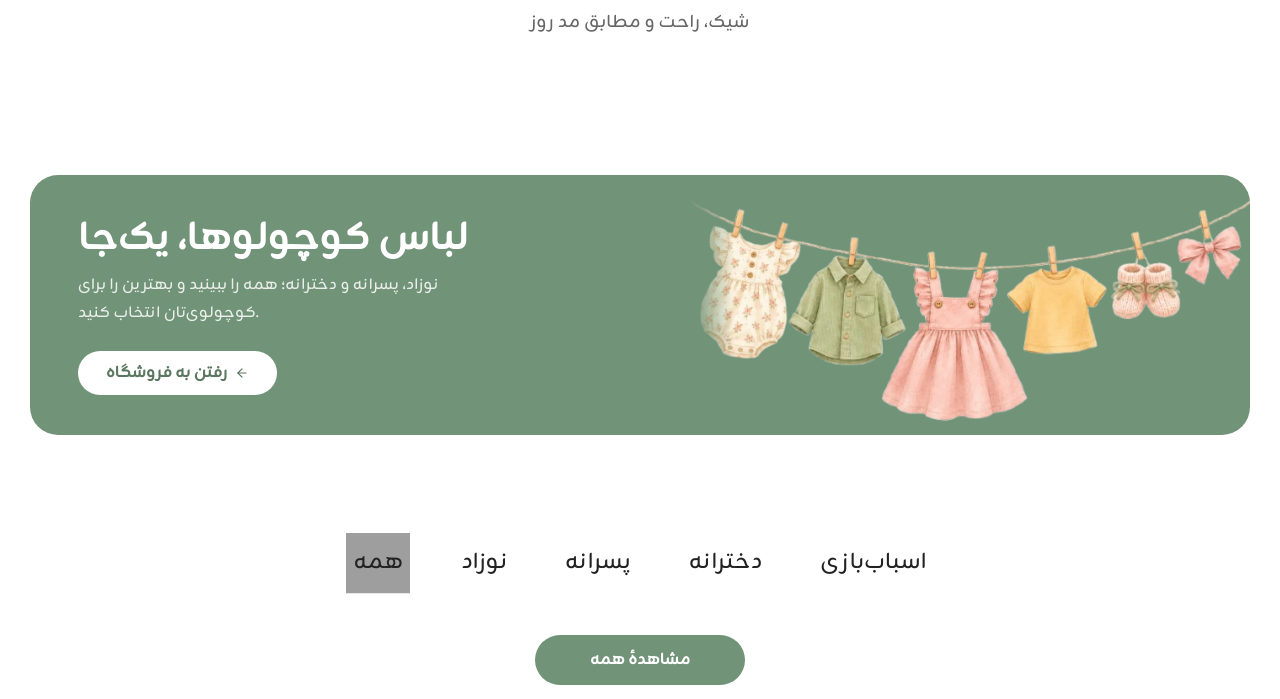
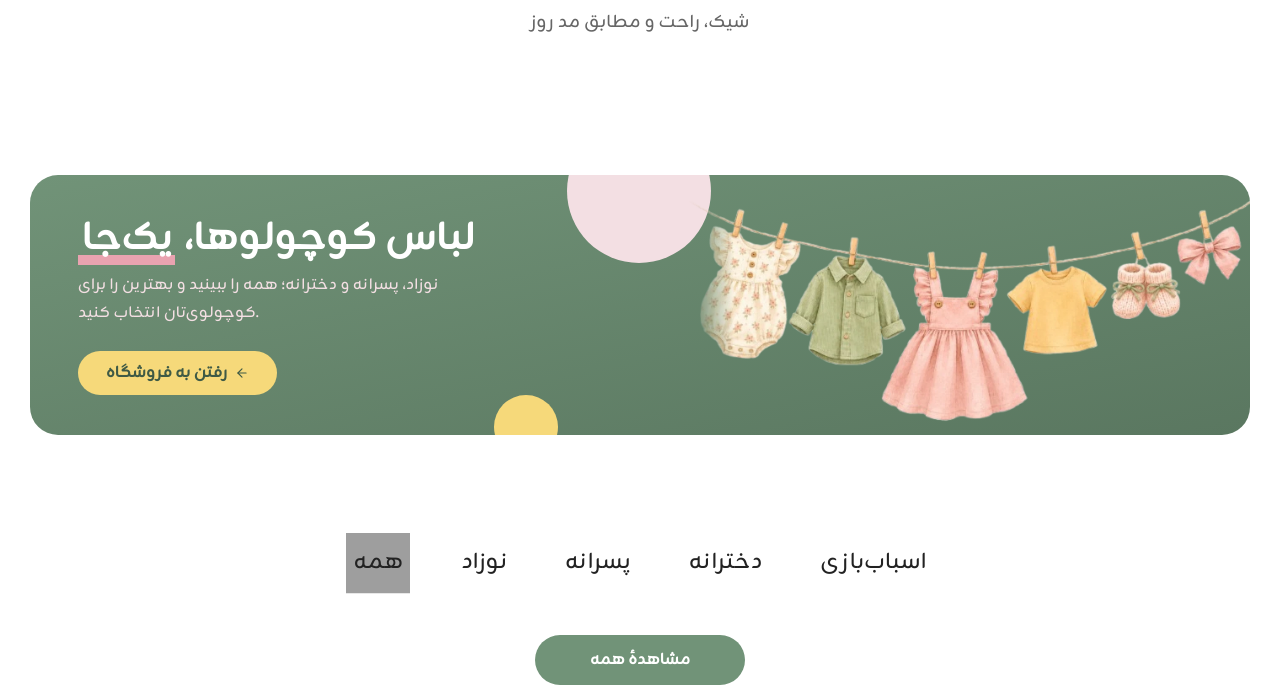
Before and after one commit to sabragarshidi/kidaraa.ir, a WordPress theme: template front-page.php in a window 1280 px wide. Shown: the part 736-1435 px from the top of the page. Run offline with PHP 8.4 and a stand-in for WordPress, Linux system fonts and the light colour scheme; the site name, menu and one post (Sample post) are stand-ins, and other content is empty; style sheets or scripts are compiled from the project's sources; grey boxes are pictures that could not be loaded.

Commit message:
CTA: gradient background, blush/butter shapes, colored highlight and button
Co-Authored-By: Claude Sonnet 5.5 <noreply@anthropic.com>

```diff
--- a/template-parts/home/cta.php
+++ b/template-parts/home/cta.php
@@ -2,11 +2,13 @@
 /** Compact closing banner: text + shop button, watercolor garland tucked in the corner. */
 ?>
 <section class="container mt-25 mb-24">
-    <div class="relative isolate overflow-hidden rounded-[28px] bg-accent text-white min-[768px]:flex min-[768px]:h-[260px] min-[768px]:items-center">
+    <div class="relative isolate overflow-hidden rounded-[28px] bg-gradient-to-br from-accent to-accent-dark text-white min-[768px]:flex min-[768px]:h-[260px] min-[768px]:items-center">
+        <span class="pointer-events-none absolute max-[767px]:hidden -top-14 start-[44%] -z-10 size-36 rounded-full bg-[#f3dfe3]" aria-hidden="true"></span>
+        <span class="pointer-events-none absolute max-[767px]:hidden -bottom-6 start-[38%] -z-10 size-16 rounded-full bg-[#f6d97a]" aria-hidden="true"></span>
         <div class="@container relative z-[1] px-7 py-9 min-[768px]:w-[56%] min-[768px]:px-12 min-[768px]:py-0">
-            <h2 class="m-0 whitespace-nowrap text-[min(34px,calc(100cqw/12.5))] leading-normal text-white">لباس کوچولوها، یک‌جا</h2>
-            <p class="mb-6 mt-1.5 max-w-[400px] text-sm leading-7 text-white/85">نوزاد، پسرانه و دخترانه؛ همه را ببینید و بهترین را برای کوچولوی‌تان انتخاب کنید.</p>
-            <a href="<?= esc_url(home_url('/shop/')) ?>" class="inline-flex items-center gap-2 rounded-btn bg-white px-7 text-sm font-bold leading-[44px] text-accent-dark transition-colors duration-200 hover:bg-[#f3dfe3]">رفتن به فروشگاه <?php kidara_icon_e('arrow-left', 'kd-dir'); ?></a>
+            <h2 class="m-0 whitespace-nowrap text-[min(34px,calc(100cqw/12.5))] leading-normal text-white">لباس کوچولوها، <span class="px-[.1em] text-white" style="background:linear-gradient(#e9a3b0,#e9a3b0) 0 90%/100% .3em no-repeat">یک‌جا</span></h2>
+            <p class="mb-6 mt-1.5 max-w-[400px] text-sm leading-7 text-[#f3dfe3]">نوزاد، پسرانه و دخترانه؛ همه را ببینید و بهترین را برای کوچولوی‌تان انتخاب کنید.</p>
+            <a href="<?= esc_url(home_url('/shop/')) ?>" class="inline-flex items-center gap-2 rounded-btn bg-[#f6d97a] px-7 text-sm font-bold leading-[44px] text-[#3f5a45] transition-colors duration-200 hover:bg-white">رفتن به فروشگاه <?php kidara_icon_e('arrow-left', 'kd-dir'); ?></a>
         </div>
         <img src="<?= esc_url(get_theme_file_uri('assets/img/cta-garland.webp')) ?>" alt="" width="1332" height="750" loading="lazy"
              class="pointer-events-none block h-[130px] w-full object-cover object-top max-[767px]:[mask-image:linear-gradient(to_bottom,#000_70%,transparent)] min-[768px]:absolute min-[768px]:end-0 min-[768px]:top-3 min-[768px]:h-[236px] min-[768px]:w-[46%] min-[768px]:object-left min-[768px]:[mask-image:linear-gradient(to_left,#000_92%,transparent)] rtl:min-[768px]:[mask-image:linear-gradient(to_right,#000_92%,transparent)]">
```
